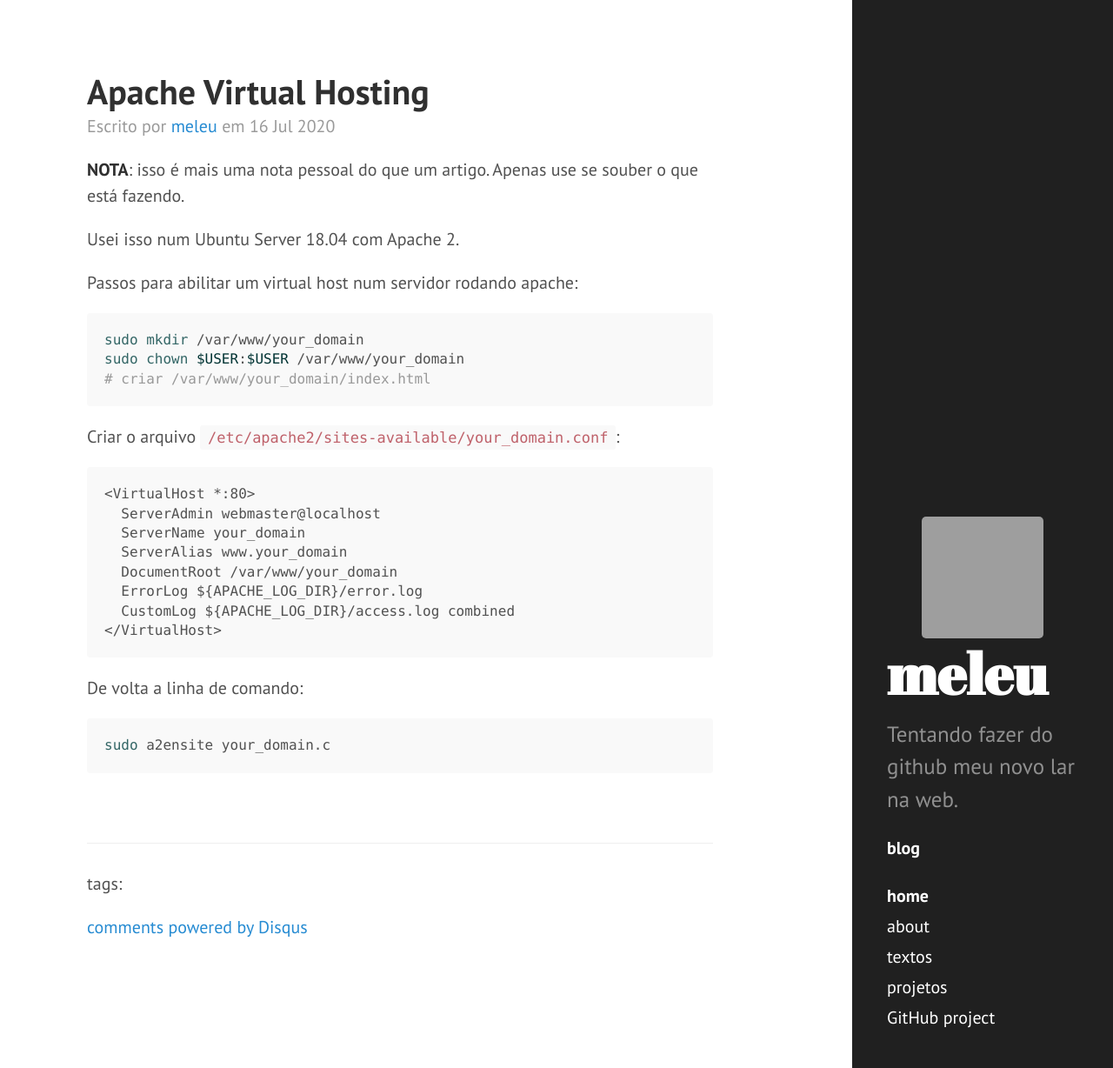
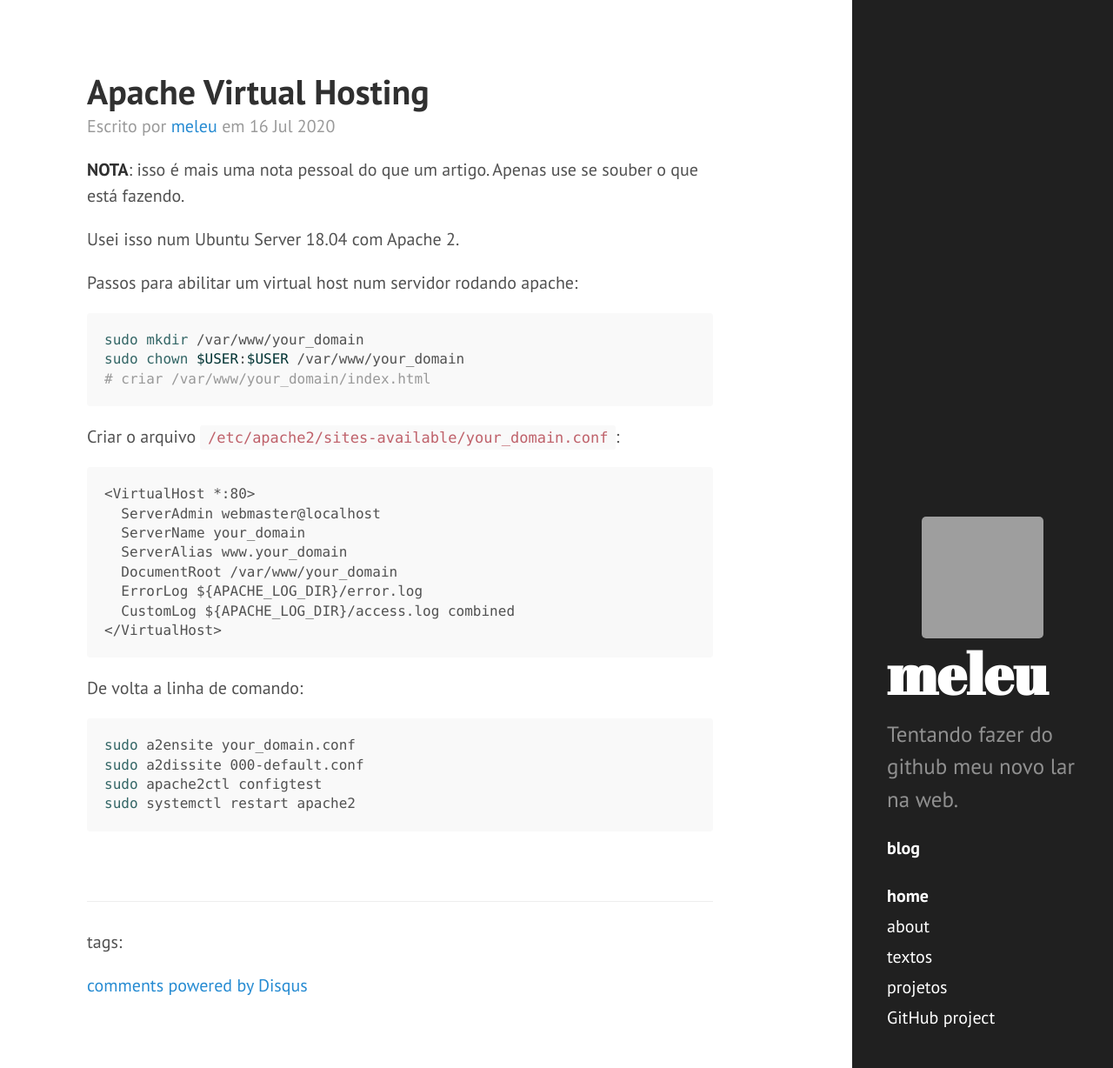
Before and after one commit to meleu/meleu.github.io, a Jekyll site: the page built from _posts/2020-07-16-apache-virtual-hosting.md.md, in a window 1280 px wide and 1228 px high. Shown: the whole window at 87% size. Built offline with Jekyll 4.4.1, drawn with Linux system fonts in a browser that asks for light colours; comment, search, counter and statistics services are not loaded; grey boxes are pictures that could not be loaded.

Commit message:
_posts/2020-07-16-apache-virtual-hosting.md.md updated from https://stackedit.io/

````diff
--- a/_posts/2020-07-16-apache-virtual-hosting.md.md
+++ b/_posts/2020-07-16-apache-virtual-hosting.md.md
@@ -30,8 +30,12 @@ Criar o arquivo `/etc/apache2/sites-available/your_domain.conf`:
 
 De volta a linha de comando:
 ```shell
-sudo a2ensite your_domain.c
+sudo a2ensite your_domain.conf
+sudo a2dissite 000-default.conf
+sudo apache2ctl configtest
+sudo systemctl restart apache2
 ```
+
 <!--stackedit_data:
-eyJoaXN0b3J5IjpbLTQwNzcxNTA1NF19
+eyJoaXN0b3J5IjpbMTkzODE3MzAyMl19
 -->
````
